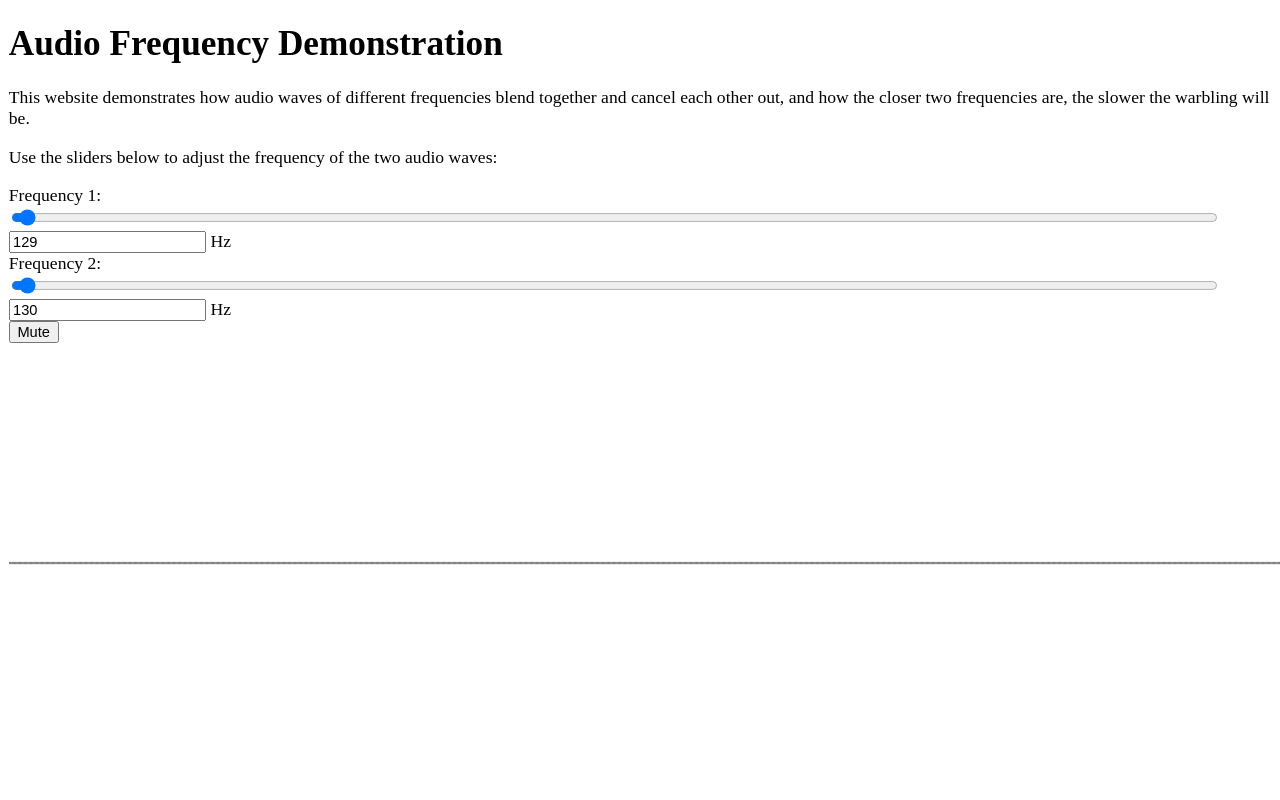
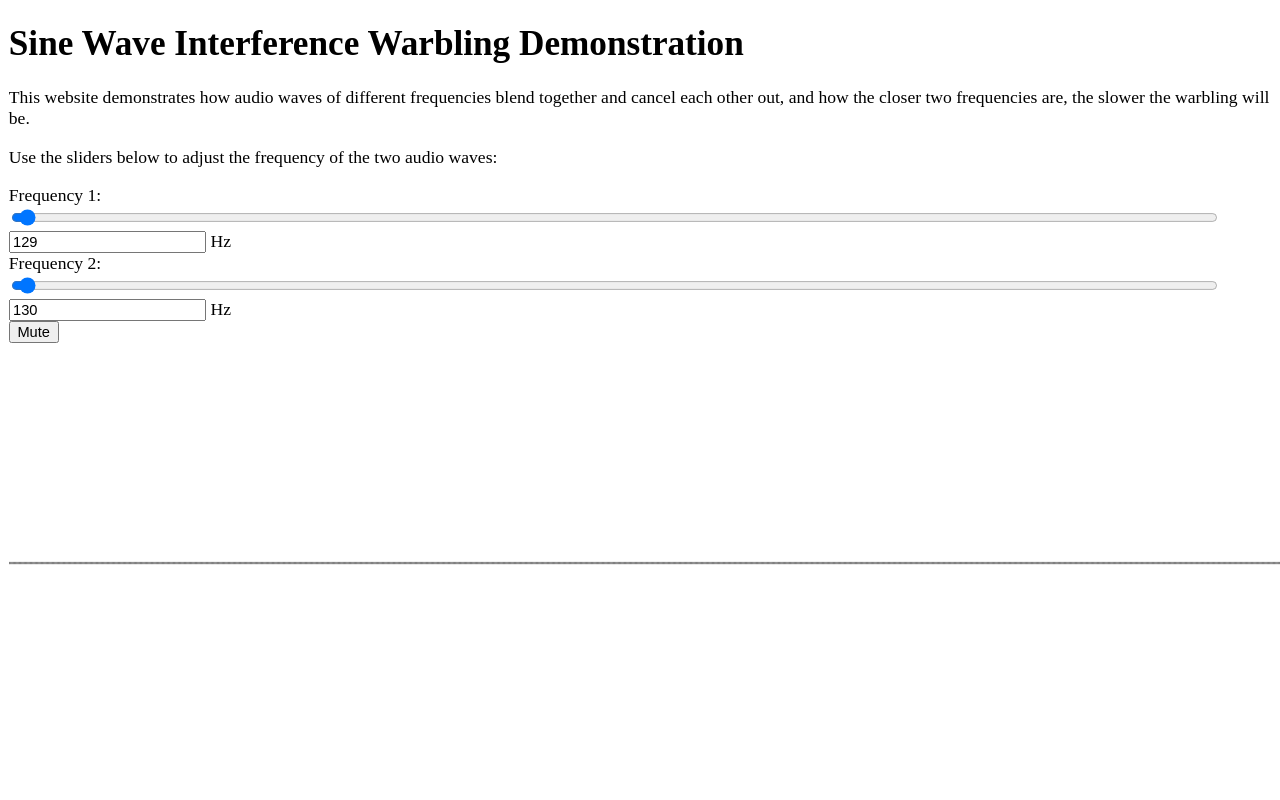
Before and after one commit to pbanuru/SineInterferenceWarbling, a plain HTML site: page index.html in a window 1280 px wide. Shown: the top 800 px of the page. Drawn offline with Linux system fonts and the light colour scheme.

Commit message:
Edit headline

```diff
--- a/index.html
+++ b/index.html
@@ -4,7 +4,7 @@
   <title>Sine Wave Interference Warbling Demonstration</title>
 </head>
 <body style="zoom: 110%">
-  <h1>Audio Frequency Demonstration</h1>
+  <h1>Sine Wave Interference Warbling Demonstration</h1>
   <p>This website demonstrates how audio waves of different frequencies blend together and cancel each other out, and how the closer two frequencies are, the slower the warbling will be.</p>
 
   <p>Use the sliders below to adjust the frequency of the two audio waves:</p>
```
